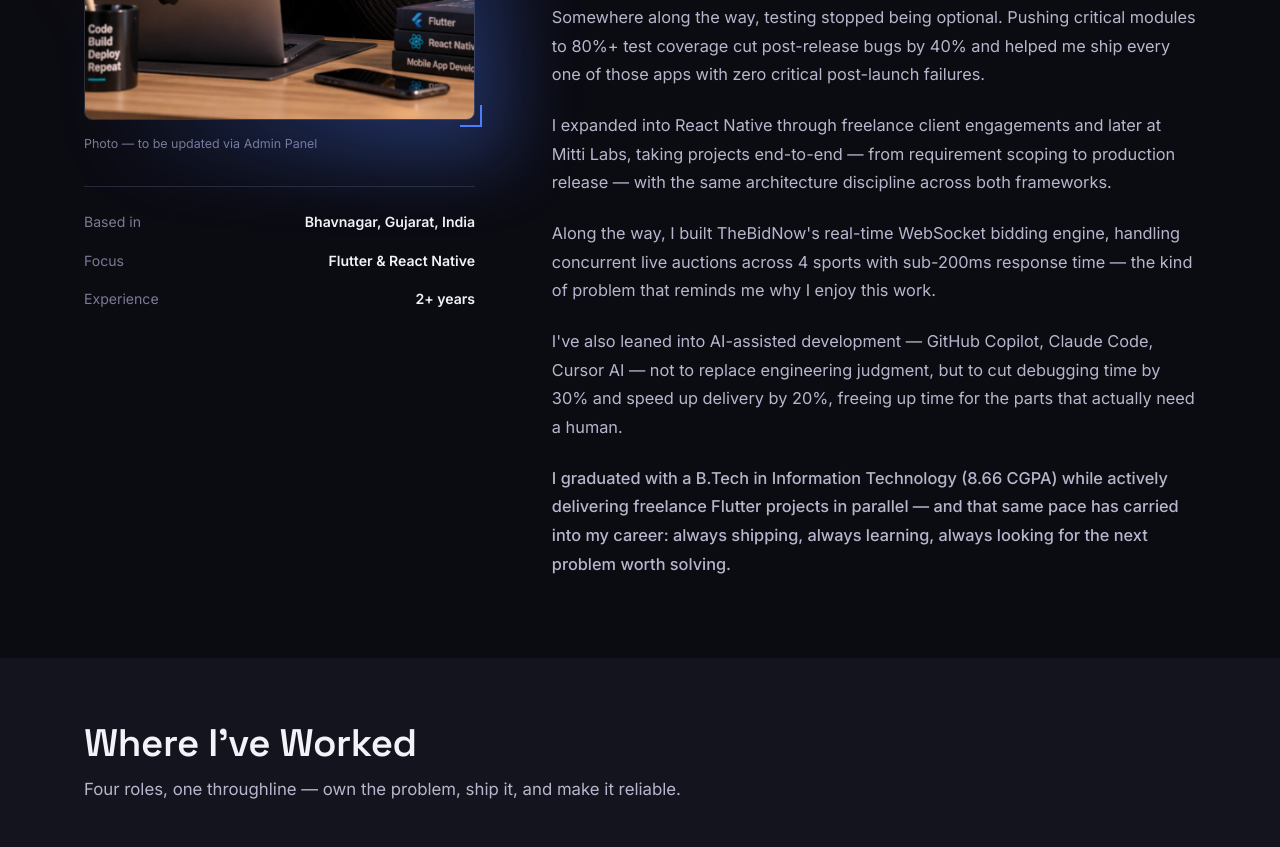
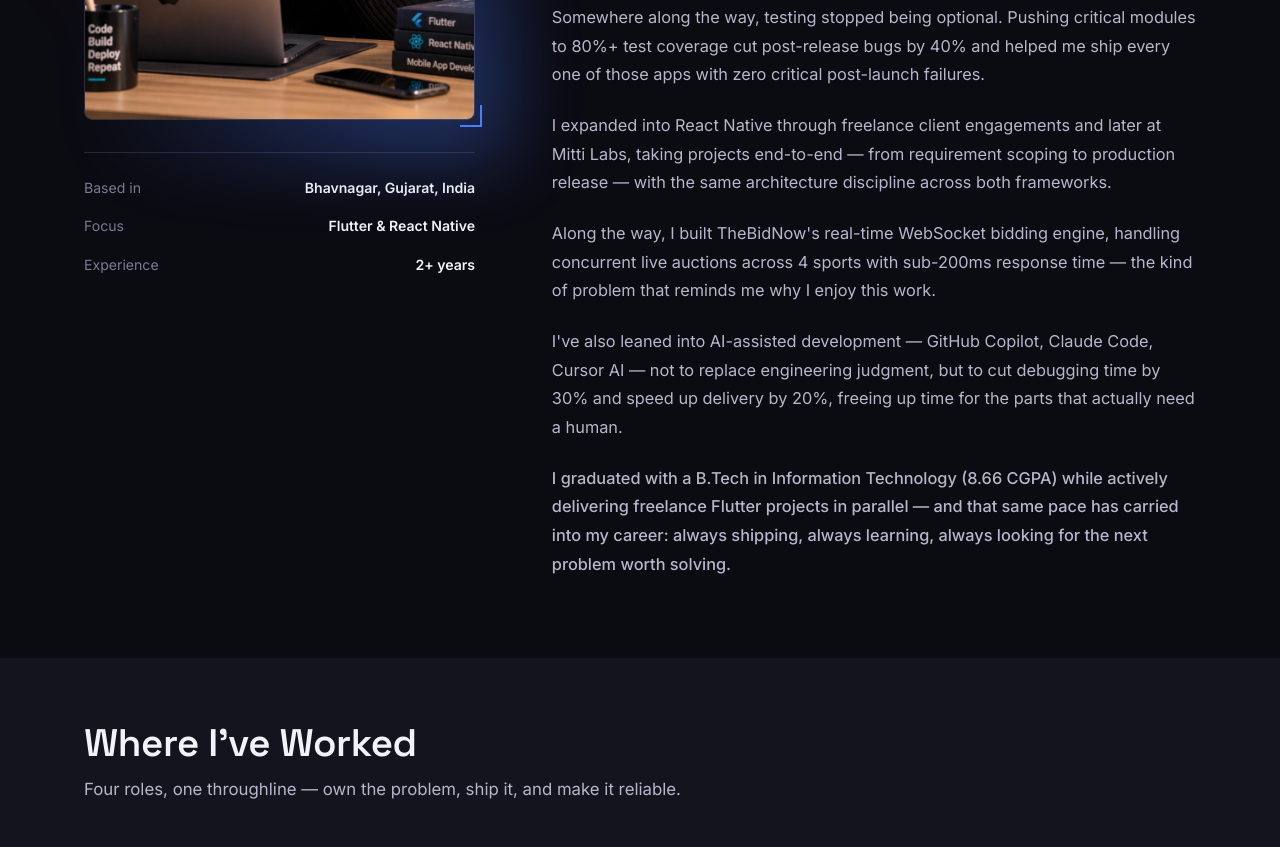
Before and after one commit to shahshubham9090/shahshubham9090.github.io, a website: page about.html in a window 1280 px wide. Shown: the part 846-1693 px from the top of the page. Drawn offline with Linux system fonts and the light colour scheme.

Commit message:
Remove placeholder photo captions
Now that a real profile photo is the default on both the hero and
About sections, the "Photo - to be updated via Admin Panel" caption
is no longer needed.

```diff
--- a/about.html
+++ b/about.html
@@ -71,7 +71,6 @@
             </svg>
           </div>
         </div>
-        <span class="story-photo-caption">Photo — to be updated via Admin Panel</span>
 
         <div class="story-quickfacts">
           <div><span>Based in</span><strong id="factLocation">Gujarat, India</strong></div>
```
Also changed, not shown: index.html (+0 -1 lines).
